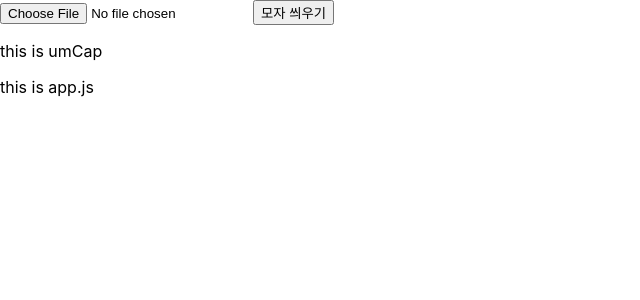
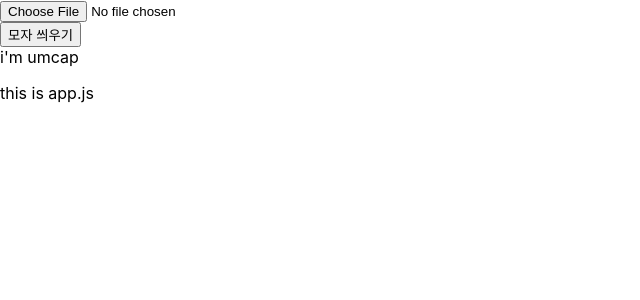
Before and after one commit to kyr-min/um_cap, a React (Create React App) app: page / in a window 1280 px wide. Shown: the top 300 px of the page, without its empty margins (0-640 px from the left). Built offline with nearby package versions, Linux system fonts and the light colour scheme.

Commit message:
img-preview

```diff
--- a/package.json
+++ b/package.json
@@ -6,9 +6,12 @@
     "@testing-library/jest-dom": "^5.11.4",
     "@testing-library/react": "^11.1.0",
     "@testing-library/user-event": "^12.1.10",
+    "axios": "^0.21.1",
     "react": "^17.0.1",
     "react-dom": "^17.0.1",
+    "react-redux": "^7.2.2",
     "react-scripts": "4.0.1",
+    "redux": "^4.0.5",
     "web-vitals": "^0.2.4"
   },
   "scripts": {
--- a/src/UmCap.js
+++ b/src/UmCap.js
@@ -2,26 +2,40 @@
 // let { kakao } = window;
 
 const UmCap = ({test_text}) => {
-    // let [image, ] = useState();
+    // // let [image, ] = useState();
 
-    // useEffect( ()=> {
-    //     let container = document.getElementById('image');
+    // // useEffect( ()=> {
+    // //     let container = document.getElementById('image');
 
 
-    // }, []);
+    // // }, []);
 
-    // useEffect(() => {
-    //     if (image === undefined) return ;
-    //     const searchFace = (/*얼굴 이미지 x, 얼굴 이미지 y*/) => {
-    //         //
-    //     }
-    // })
-    console.log(`This is UmCap.js recieved "${test_text}"`);
+    // // useEffect(() => {
+    // //     if (image === undefined) return ;
+    // //     const searchFace = (/얼굴 이미지 x, 얼굴 이미지 y/) => {
+    // //         //
+    // //     }
+    // // })
+
+    // //이미지 백엔드로 받아와서 X,Y랑 Nose, eyebrow 값 받아오면 거의 50% 완료
+    // //문제는 이미지 덮어씌우는걸 어떻게 하느냐인데 해당 사이트에서만 대충 덮어씌울지 아니면 저장까지 되게 이미지에 합성을 할지 의문임
+    // //사이트에서만 대충 덮어씌우는게 우리 정신건강에도 맞을듯 ㅇㅇ
+    // if (image === undefined) return ;
+
+
+
+
+    // console.log(`This is UmCap.js recieved "${test_text}"`);
 
     return (
-        <div>
-            <p>this is umCap</p>
-        </div>
+        /* 만약 이미지 파일이 없으면 return ;
+        kakao.vision.nose[] 를 이용하여 + N 하여 엄준식 모자를 씌우면 될듯
+        아닌가? 리턴에 넣지말고 UmCap에 넣어야하나
+        */
+       //<img src="엄준식 캡" style={{position: 저장한 사진 nose값 + n }}>
+       <div>
+           i'm umcap
+       </div>
     );
 
 };
--- a/src/UmCapContainer.js
+++ b/src/UmCapContainer.js
@@ -1,14 +1,13 @@
 // import { useState } from 'react';
 import UmCap from './UmCap';
+import Upload from './Upload';
 
 const UmCapContainer = () => {
-
-
     return (
         <div>
             <div>
                 <form>
-                    <input type="file" />
+                    <Upload />
                     <button>모자 씌우기</button>
                 </form>
             </div>
--- /dev/null
+++ b/src/Upload.js
@@ -0,0 +1,26 @@
+const React = require('react')
+
+class Upload extends React.Component {
+  constructor(props){
+    super(props)
+    this.state = {
+      file: null
+    }
+    this.handleChange = this.handleChange.bind(this)
+  }
+  handleChange(event) {
+    this.setState({
+      file: URL.createObjectURL(event.target.files[0])
+    })
+  }
+  render() {
+    return (
+      <div>
+        <input type="file" onChange={this.handleChange}/>
+        <img src={this.state.file}/>
+      </div>
+    );
+  }
+}
+
+export default Upload;
```
Also changed, not shown: src/imgUrl.js (added), 2 other files (tests, documents, lock files or other folders).
